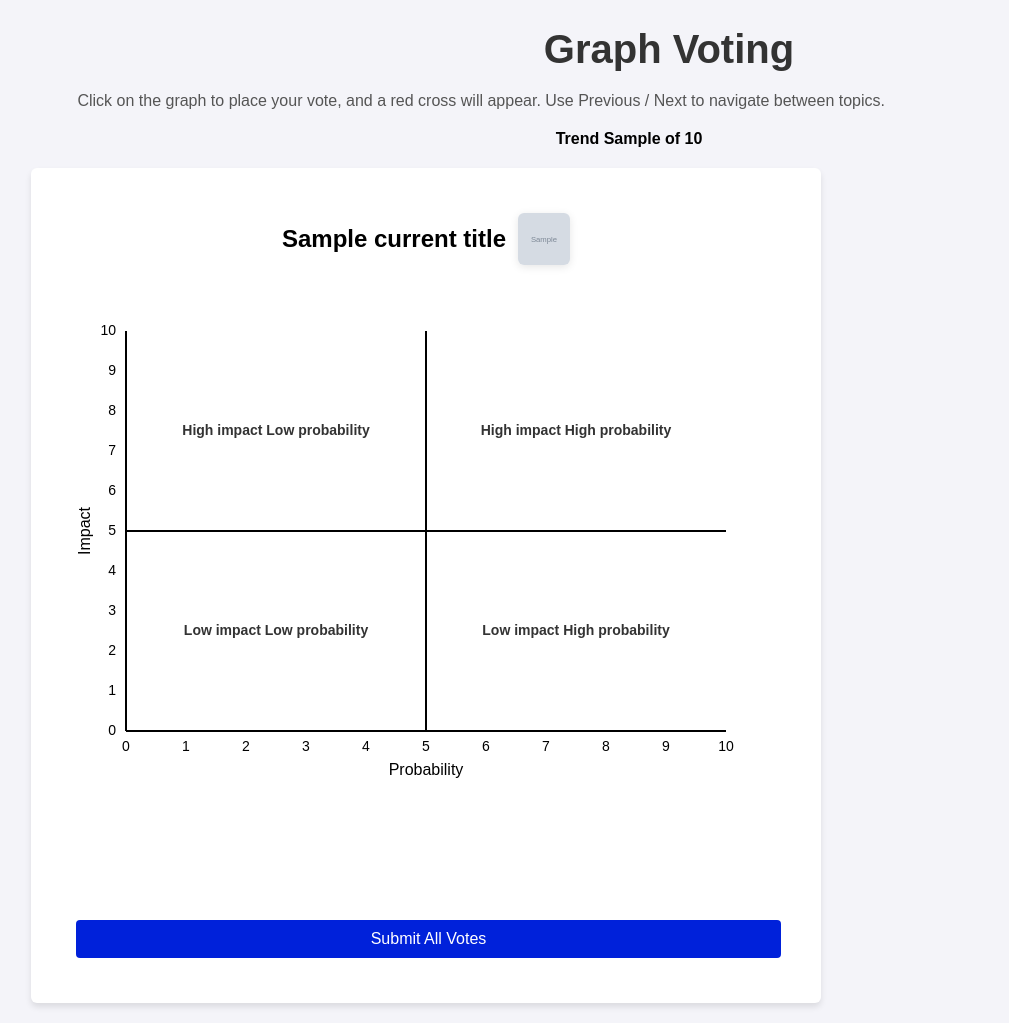
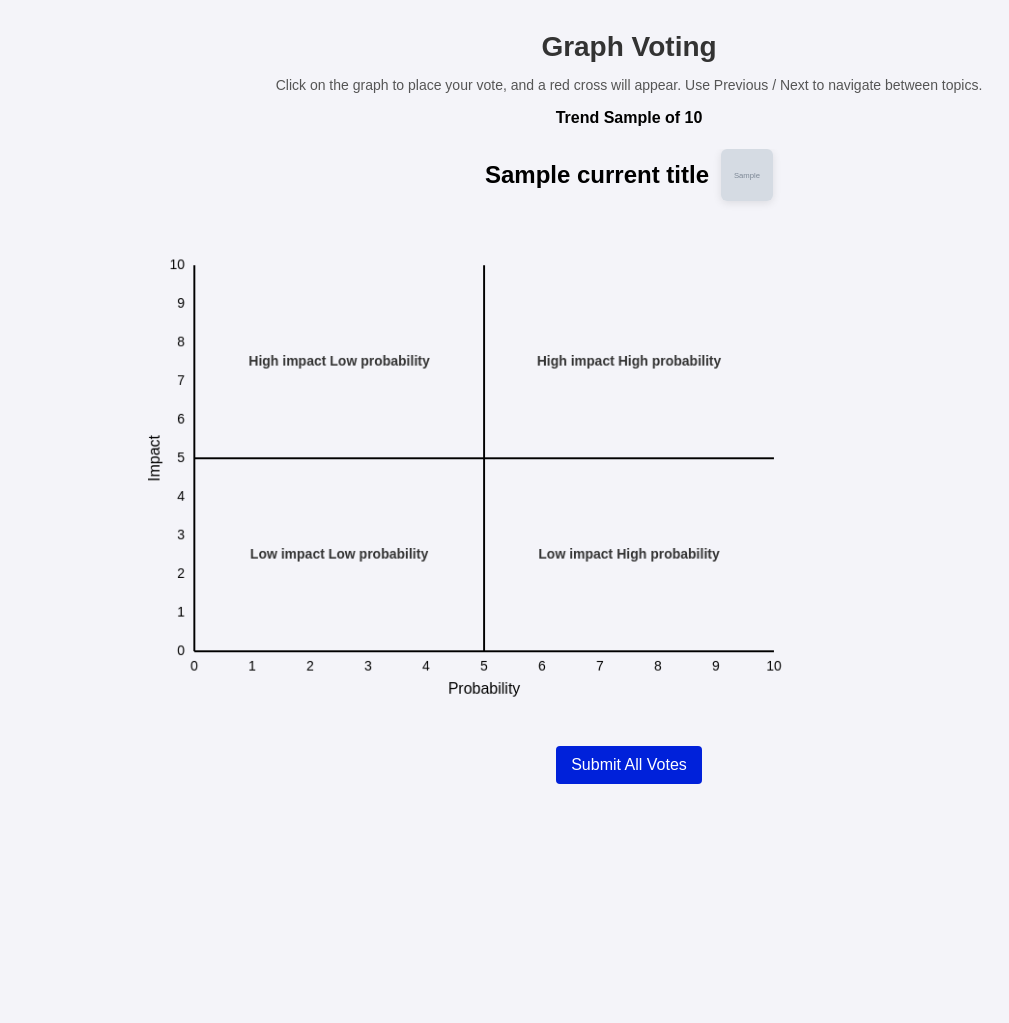
Before and after one commit to Abdelgafar-copilot/Trends-Voting-Tool, a Django app: template survey/templates/survey/single_graph.html in a window 1280 px wide. Shown: the whole page, without its empty margins (11-1020 px from the left). After the commit the page ends 784 px from the top, so only its background shows below. Run offline with Django 5.2, Linux system fonts and the light colour scheme; the template is opened without the code that fills it: most values are stand-ins (such as "Sample title", 1, 10 or a date in 2020); grey boxes marked "Sample" are stand-in pictures.

Commit message:
graph on a single page, no more need to scroll down

```diff
--- a/survey/static/survey/styles.css
+++ b/survey/static/survey/styles.css
@@ -156,35 +156,89 @@ form button:hover {
 }
 /*---------------------------------------------------------------------------------------------*/
 /*GRAPH PAGE*/
+.graph-page {
+    display: flex;
+    flex-direction: column;
+    height: 100vh;
+    overflow: hidden;
+    box-sizing: border-box;
+    padding: 12px 24px 16px;
+}
+
 /* Title Section */
-.title-container {
-    text-align: center; /* Keep the title centered */
-    margin-bottom: 20px;
+.graph-page .title-container {
+    text-align: center;
+    margin-bottom: 6px;
+    flex-shrink: 0;
+}
+
+.graph-page h1 {
+    margin-left: 0;
+    font-size: 28px;
+    margin-bottom: 4px;
 }
 
 /* Explanation Text */
-.explanation-text {
-    font-size: 16px;
+.graph-page .explanation-text {
+    font-size: 14px;
     color: #555;
-    margin-bottom: 20px;
-    text-align: right; /* Align the text to the right */
-    margin-right: 30%; /* Adjust this value to align with the middle of the title */
+    margin-bottom: 4px;
+    text-align: center;
+    margin-right: 0;
 }
 
 /* Graph Section */
-.graph-container {
+.graph-page .graph-container {
+    flex: 1;
     display: flex;
-    justify-content: flex-end; /* Align the graphs to the right */
-    margin-bottom: 20px;
-    margin-right: 35%; /* Adjust this value to align with the middle of the title */
+    justify-content: center;
+    align-items: flex-start;
+    margin-bottom: 0;
+    margin-right: 0;
+    overflow: hidden;
+    min-height: 0;
+}
+
+/* Override generic form styles for the graph page */
+.graph-page form {
+    background: none;
+    box-shadow: none;
+    padding: 0;
+    margin-left: 0;
+    width: 100%;
+    max-width: none;
+    display: flex;
+    flex-direction: column;
+    align-items: center;
+    height: 100%;
+    min-height: 0;
+}
+
+.graph-page .graph-wrapper {
+    display: flex;
+    flex-direction: column;
+    align-items: center;
+    flex: 1;
+    min-height: 0;
+    width: 100%;
+}
+
+/* Scale canvas to fit available space while keeping intrinsic proportions */
+.graph-page canvas {
+    display: block;
+    width: auto;
+    height: auto;
+    max-width: 100%;
+    max-height: 100%;
 }
 
 .button-container {
-    display: flex; /* Use flexbox for alignment */
-    justify-content: flex-end; /* Align the button to the right */
-    margin-top: 20px; /* Add spacing above the button */
-    padding-right: 100px; /* Optional: Add padding to move it further from the edge */
-    margin-right: -15%;
+    display: flex;
+    justify-content: center;
+    flex-shrink: 0;
+    margin-top: 8px;
+    padding-right: 0;
+    margin-right: 0;
 }
 
 
--- a/survey/templates/survey/single_graph.html
+++ b/survey/templates/survey/single_graph.html
@@ -37,7 +37,7 @@
                     <input type="hidden" name="probability" id="probability_1" value="{{ probability|default:'' }}">
                 </div>
 
-                <div class="button-container" style="display:flex; gap:15px; margin-top:25px; justify-content:center;">
+                <div class="button-container" style="gap:15px;">
                     {% if current_step > 1 %}
                         <a href="{% url 'survey_graph_step' user_id current_step|add:'-1' %}"
                         class="btn btn-secondary">← Previous</a>
```
Also changed, not shown: db.sqlite3, 1 other file.
